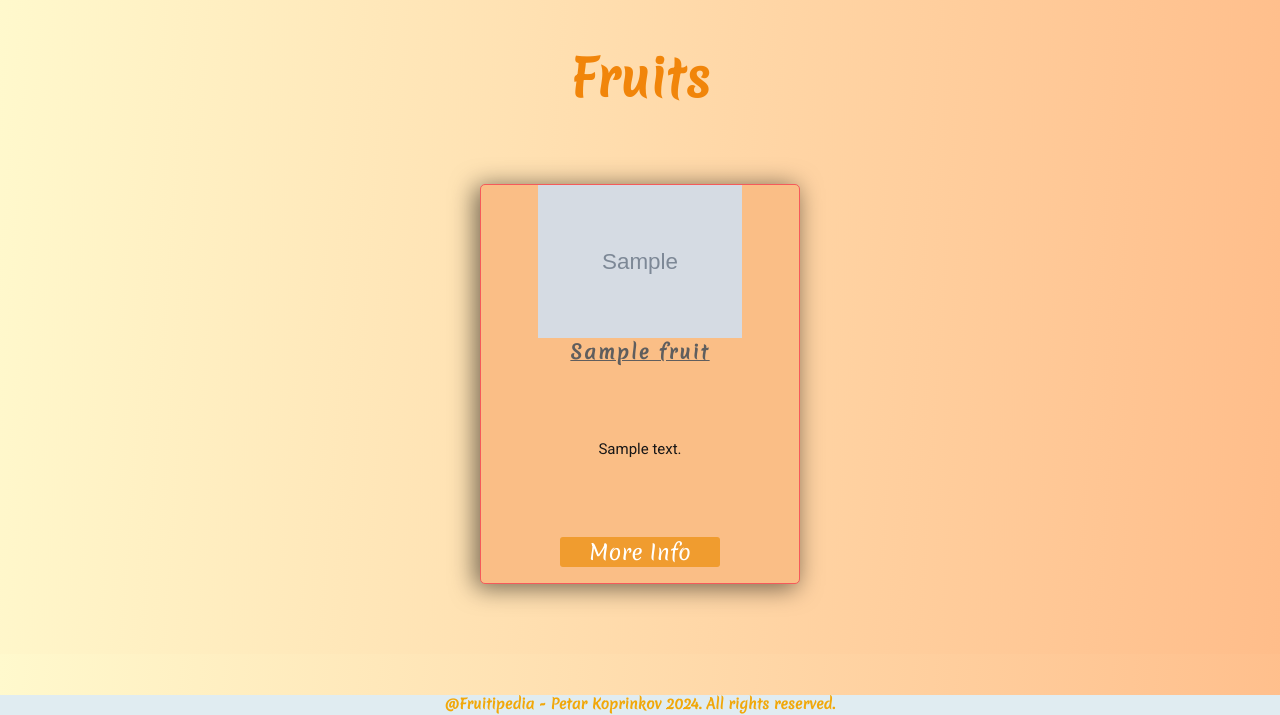
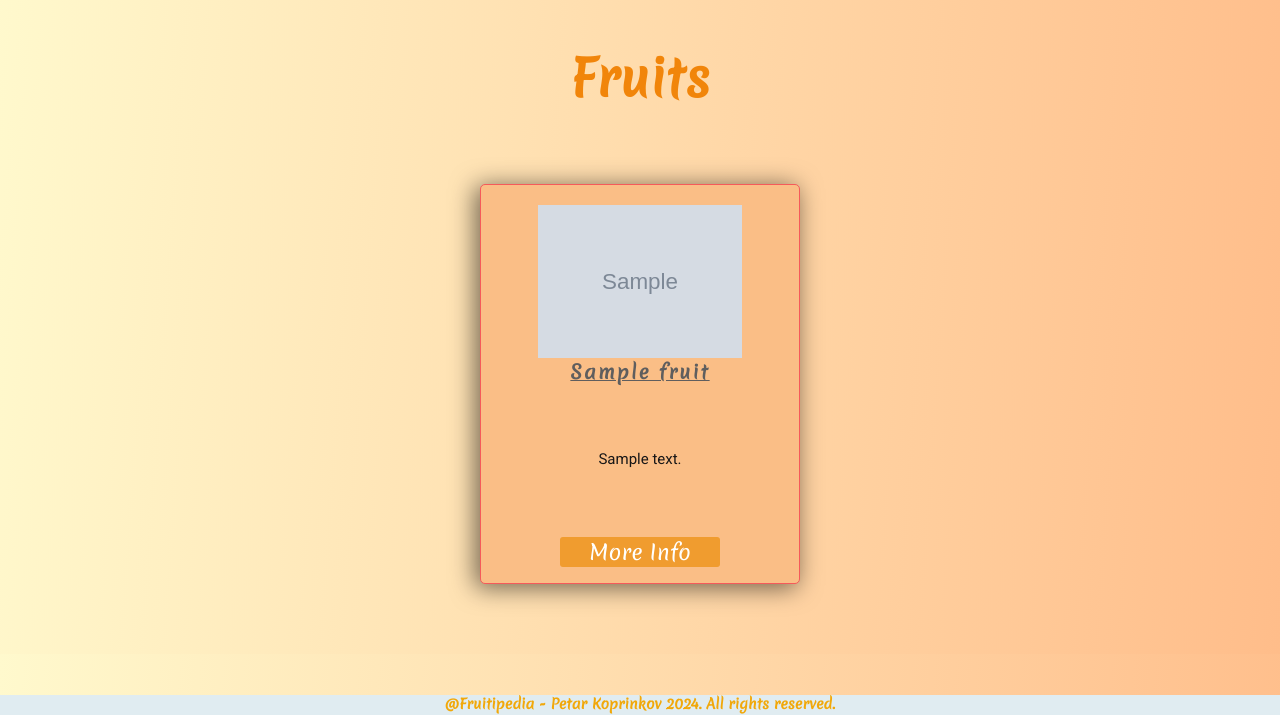
Before and after one commit to Petar-Koprinkov/Fruits-catalogue, a Django app: page /dashboard/ in a window 1280 px wide. Shown: the part 85-800 px from the top of the page. Run offline with Django 5.2, Linux system fonts and the light colour scheme; tables that the repository leaves empty hold one stand-in row (values such as "Sample post"); grey boxes marked "Sample" are stand-in pictures.

Commit message:
edit style.css

```diff
--- a/Frutipedia/fruits/forms.py
+++ b/Frutipedia/fruits/forms.py
@@ -26,7 +26,7 @@ class CreateBaseFruits(forms.ModelForm):
         model = Fruit
         fields = '__all__'
         widgets = {
-            'name': forms.TextInput(attrs={'placeholder': 'Enter category name'}),
+            'name': forms.TextInput(attrs={'placeholder': 'Enter fruit name'}),
             'Image_url': forms.URLInput(attrs={'placeholder': 'Enter image url'}),
             'description': forms.TextInput(attrs={'placeholder': 'Enter description'}),
             'nutrition': forms.NumberInput(attrs={'placeholder': 'Enter nutrition'}),
@@ -34,7 +34,7 @@ class CreateBaseFruits(forms.ModelForm):
 
     def __init__(self, *args, **kwargs):
         super().__init__(*args, **kwargs)
-        for field in self.fields.values():
+        for field in self.fields:
             self.fields[field].label = ''
 
 
--- a/static/styles/dashboard.css
+++ b/static/styles/dashboard.css
@@ -35,11 +35,12 @@ h2 {
 }
 
 .fruit:hover {
-  transform: scale(1.3);
+  transform: scale(1.1);
 }
 
 .fruit img {
   height:12vw;
+  margin-top: 20px;
 }
 
 .fruit .title {
--- a/static/styles/details.css
+++ b/static/styles/details.css
@@ -3,7 +3,7 @@
   margin: 50px auto;
   height: 75%;
   width: 80%;
- border-radius: 10px;
+  border-radius: 10px;
   box-shadow: 0 0 10px 0 rgba(0, 0, 0, 0.2), 0 3px 3px 0 rgba(0, 0, 0, 0.24);
 }
 
--- a/static/styles/styles.css
+++ b/static/styles/styles.css
@@ -1,4 +1,4 @@
-@import 'dashboard.css';
-@import 'form.css';
-@import 'details.css';
-@import 'navigation.css';
+@import "navigation.css";
+@import "dashboard.css";
+@import "form.css";
+@import "details.css";
```
